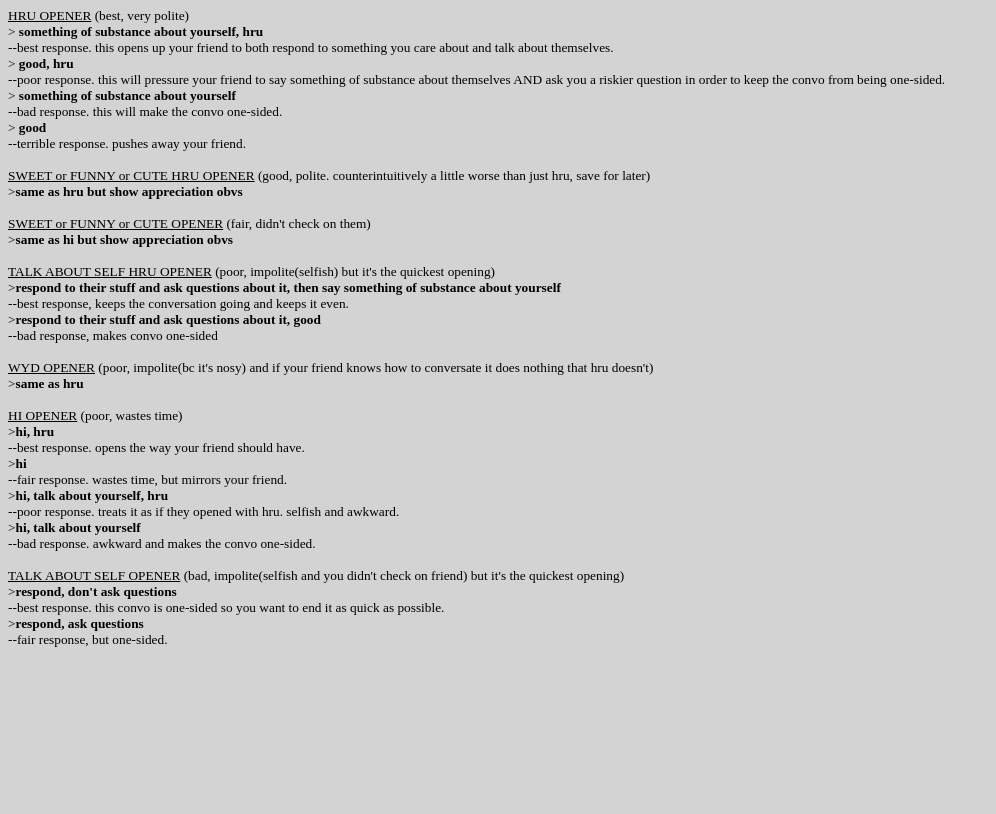
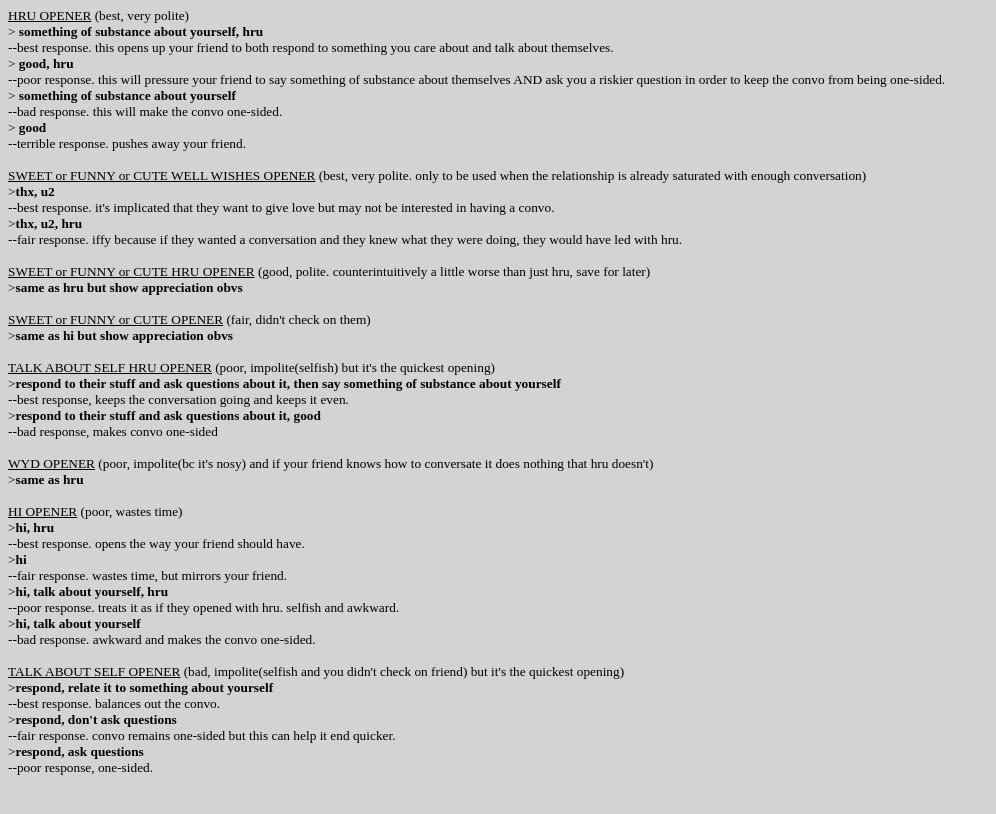
Before and after one commit to soilflux/convo-opener-flowchart, a plain HTML site: page index.html in a window 1280 px wide. Shown: the top 814 px of the page, without its empty margins (0-996 px from the left). Drawn offline with Linux system fonts and the light colour scheme; a script that the page names is missing.

Commit message:
Add files via upload

```diff
--- a/index.html
+++ b/index.html
@@ -16,6 +16,12 @@
       --bad response. this will make the convo one-sided.<br>
       > <b>good</b><br>
       --terrible response. pushes away your friend.<br>
+      <br>
+      <u>SWEET or FUNNY or CUTE WELL WISHES OPENER</u> (best, very polite. only to be used when the relationship is already saturated with enough conversation)<br>
+      ><b>thx, u2</b><br>
+      --best response. it's implicated that they want to give love but may not be interested in having a convo.<br>
+      ><b>thx, u2, hru</b><br>
+      --fair response. iffy because if they wanted a conversation and they knew what they were doing, they would have led with hru.<br>
       <br>
       <u>SWEET or FUNNY or CUTE HRU OPENER</u> (good, polite. counterintuitively a little worse than just hru, save for later)<br>
       ><b>same as hru but show appreciation obvs</b><br>
@@ -43,10 +49,12 @@
       --bad response. awkward and makes the convo one-sided.<br>
       <br>
       <u>TALK ABOUT SELF OPENER</u> (bad, impolite(selfish and you didn't check on friend) but it's the quickest opening)<br>
+      ><b>respond, relate it to something about yourself</b><br>
+      --best response. balances out the convo. <br>
       ><b>respond, don't ask questions</b><br>
-      --best response. this convo is one-sided so you want to end it as quick as possible.<br>
+      --fair response. convo remains one-sided but this can help it end quicker.<br>
       ><b>respond, ask questions</b><br>
-      --fair response, but one-sided.<br>
+      --poor response, one-sided.<br>
       <br>
 
 
```
